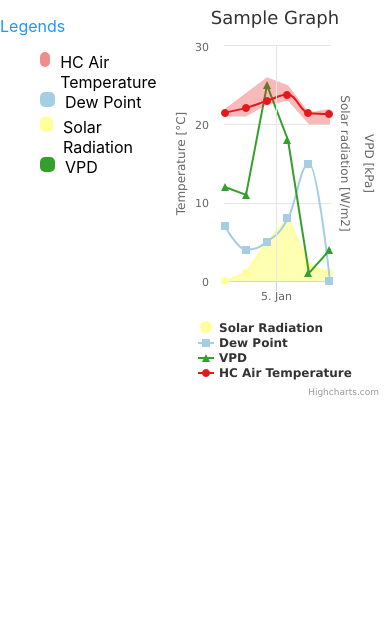
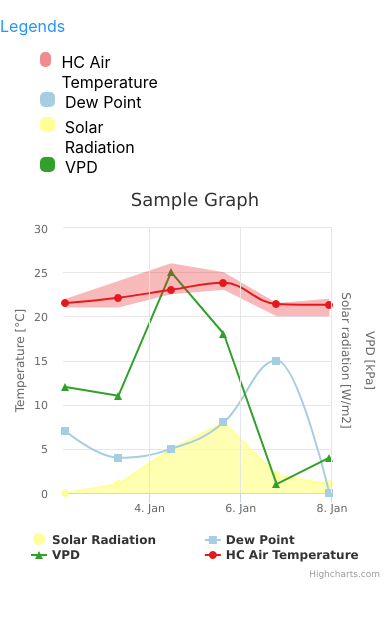
Before and after one commit to Meghanath91/datavisualisation, a React (Create React App) app: page / in a window 390 px wide. Shown: the top 618 px of the page. Built offline with nearby package versions, Linux system fonts and the light colour scheme.

Commit message:
responsiveness added

```diff
--- a/src/app/css/style.css
+++ b/src/app/css/style.css
@@ -63,3 +63,9 @@ ul {
   border-radius: 5px;
   background: rgb(51, 160, 44);
 }
+@media only screen and (max-width: 768px) {
+  .main-container {
+    display: flex;
+    flex-direction: column;
+  }
+}
```
